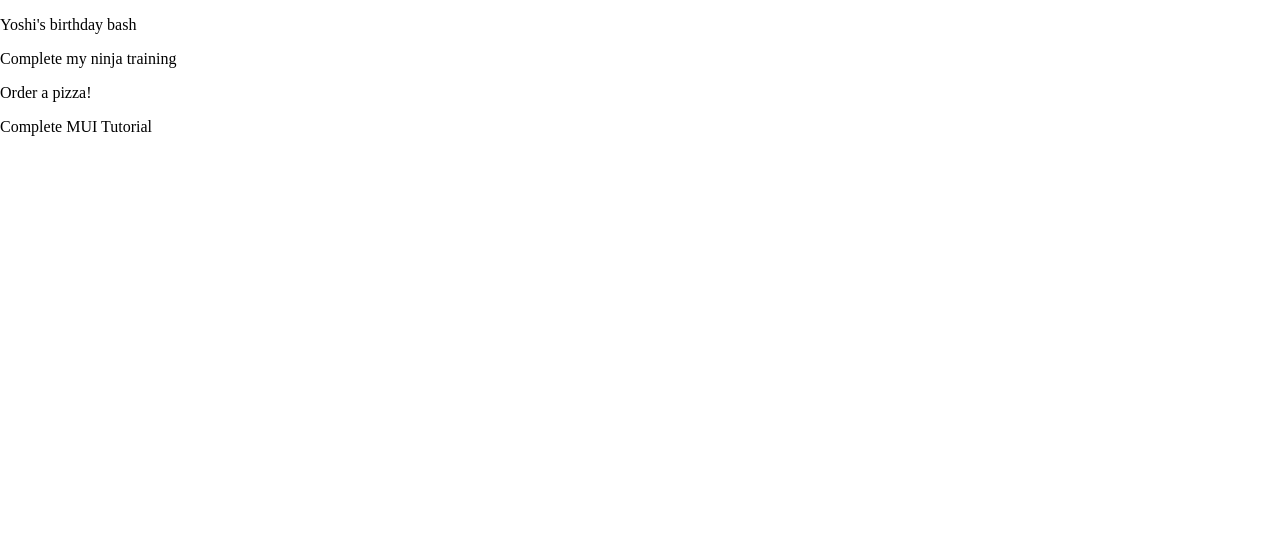
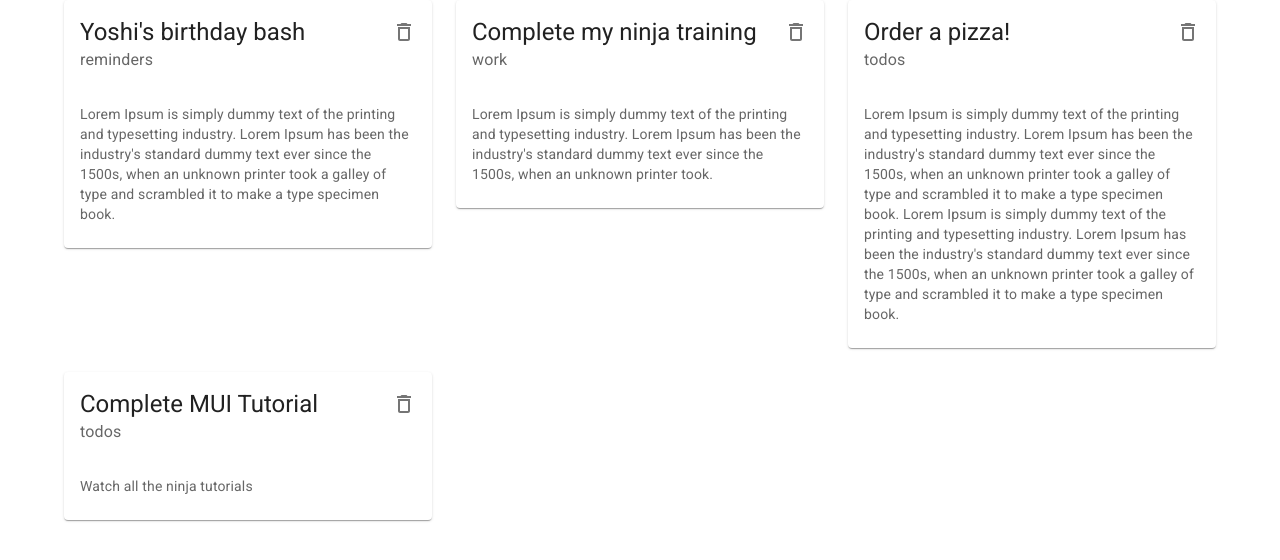
Before and after one commit to Vhkan/mui-practice-project, a React (Create React App) app: page / in a window 1280 px wide. Shown: the top 560 px of the page. Built offline with nearby package versions, Linux system fonts and the light colour scheme; data requests are answered from the project's data file.

Commit message:
add delete an item functionality

```diff
--- a/src/pages/Create.jsx
+++ b/src/pages/Create.jsx
@@ -36,7 +36,7 @@ export default function Create() {
 
   return (
     <Container>
-      <Typography variant="h4" component="h2" gutterBottom color="textSecondary">
+      <Typography variant="h5" component="h2" gutterBottom color="textSecondary">
         Create a New Note
       </Typography>
 
--- a/src/pages/Notes.jsx
+++ b/src/pages/Notes.jsx
@@ -1,4 +1,6 @@
 import React, { useEffect, useState } from 'react'
+import { Container, Grid } from '@mui/material';
+import NoteCard from '../components/NoteCard';
 
 export default function Notes() {
 
@@ -10,11 +12,24 @@ export default function Notes() {
     .then(data => setNotes(data))
   },[]);
 
+  //Deleting a note
+  const handleDelete = async (id) => {
+    await fetch(`http://localhost:8000/notes/${id}`, {
+      method: 'DELETE'
+    })
+    const newNotes = notes.filter(note => note.id !== id);
+    setNotes(newNotes);
+  }
+
   return (
-    <div>
-     {notes.map(note => (
-      <p key={note.id}>{note.title}</p>
-     ))}
-    </div>
+    <Container>
+      <Grid container spacing={3}>
+        {notes.map(note => (
+          <Grid item key={ note.id } xs={12} md={6} lg={4}>
+            <NoteCard note={note} handleDelete={handleDelete}/>
+          </Grid>
+        ))}
+     </Grid>
+    </Container>
   )
 }
```
